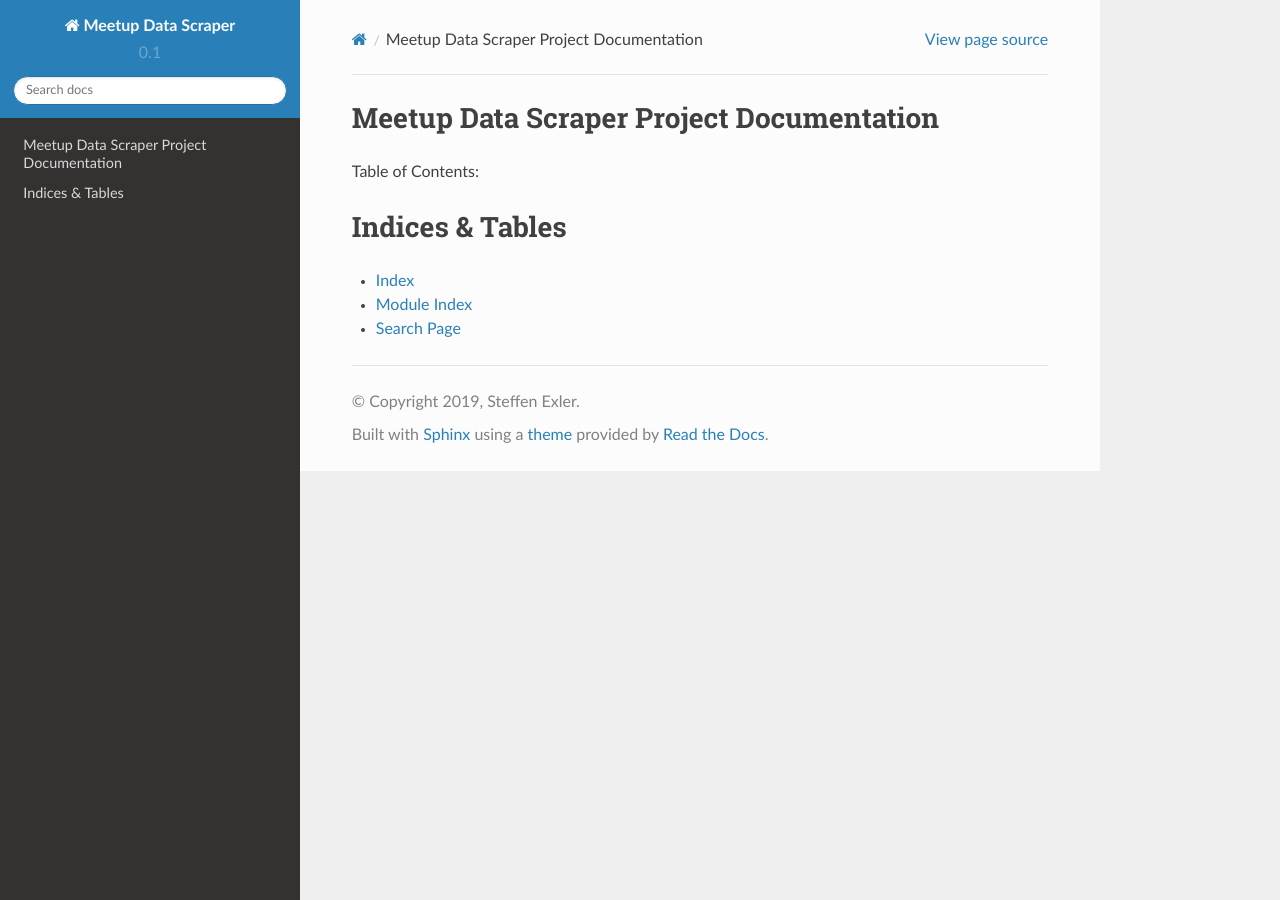
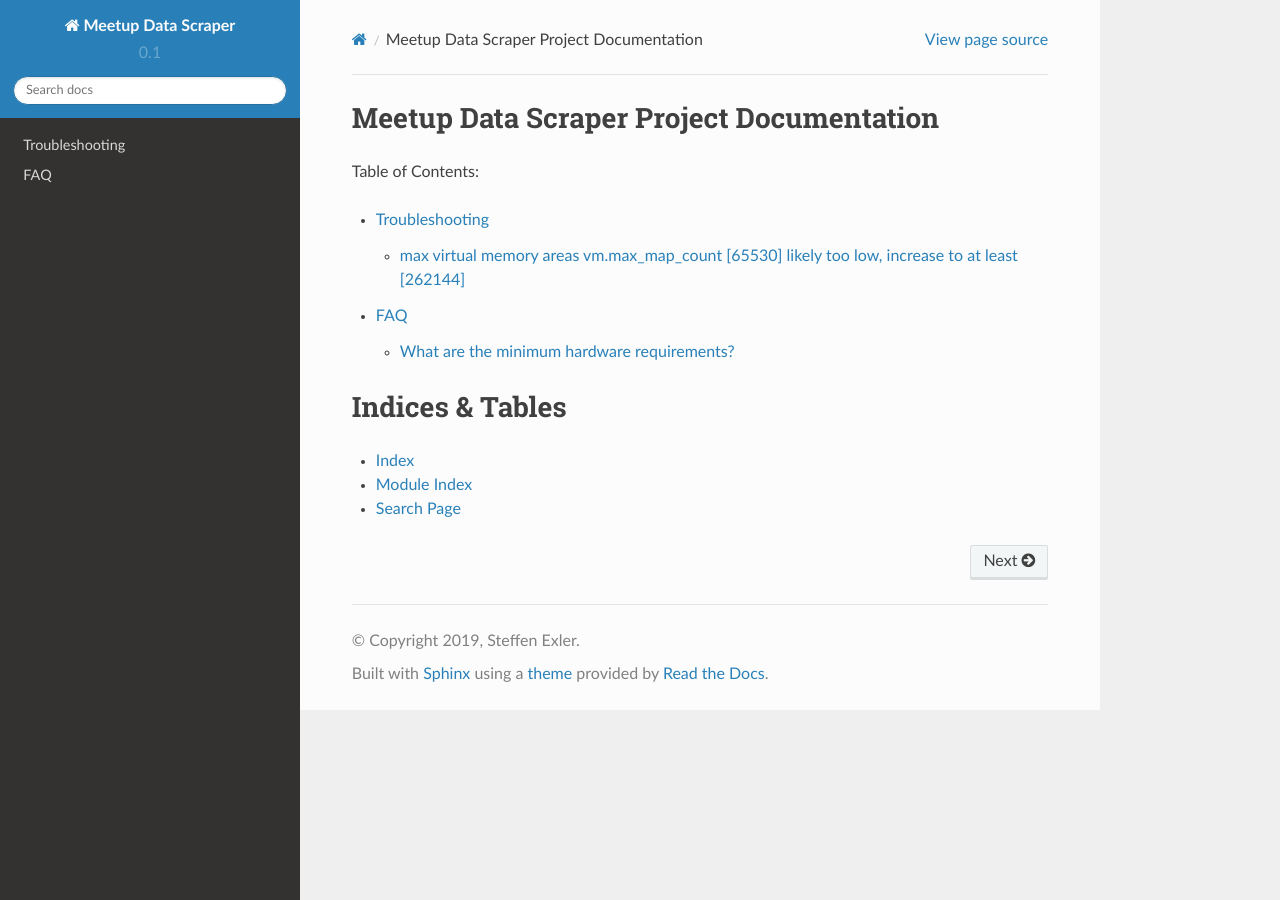
Before and after one commit to linuxluigi/meetup-data-scraper, a Sphinx documentation site: the page built from docs/index.rst, in a window 1280 px wide. Built offline with Sphinx 7.4.7 and the Read the Docs theme 2.0.0, drawn with Linux system fonts in a browser that asks for light colours.

Commit message:
add to docs troubleshooting & faq

```diff
--- /dev/null
+++ b/docs/faq.rst
@@ -0,0 +1,9 @@
+FAQ
+===
+
+.. index:: FAQ
+
+What are the minimum hardware requirements?
+-------------------------------------------
+
+To host it with docker you will need at leat a vServer with 2GB RAM, 10GB disk space & 1 CPU.
--- a/docs/index.rst
+++ b/docs/index.rst
@@ -11,6 +11,8 @@ Table of Contents:
 .. toctree::
    :maxdepth: 2
 
+   troubleshooting
+   faq
 
 Indices & Tables
 ================
--- /dev/null
+++ b/docs/troubleshooting.rst
@@ -0,0 +1,12 @@
+Troubleshooting
+=====================================
+
+This page contains some advice about errors and problems commonly encountered during the development of Meetup Data Scraper.
+
+
+max virtual memory areas vm.max_map_count [65530] likely too low, increase to at least [262144]
+-----------------------------------------------------------------------------------------------
+
+When using docker on some machines, you will need to manually extend the max virtual memory. For CentOS & Ubuntu use::
+
+    $ sudo sysctl -w vm.max_map_count=262144
```
